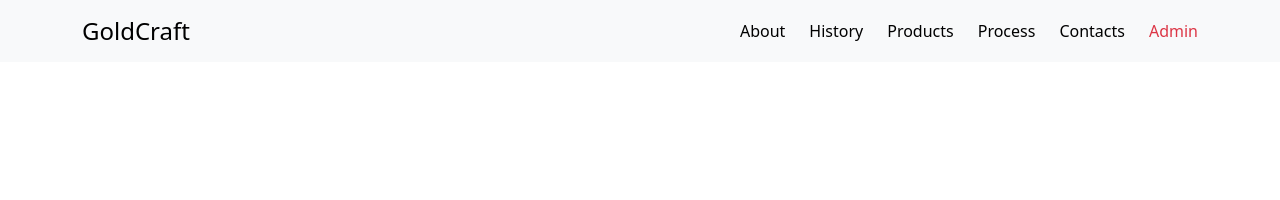
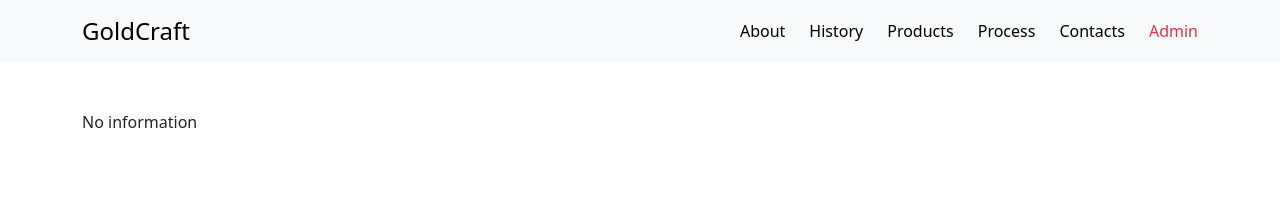
Before and after one commit to Kevincon12/homework65, a React (Vite) app: page /pages/1 in a window 1280 px wide. Shown: the top 200 px of the page. Built offline with nearby package versions, Linux system fonts and the light colour scheme; no server answers.

Commit message:
Добавили вывод информации о странице

```diff
--- a/src/components/PageToShow/PageToShow.tsx
+++ b/src/components/PageToShow/PageToShow.tsx
@@ -18,7 +18,6 @@ const PageToShow = () => {
                 const response = await axiosApi.get(`/pages/${pageName}.json`);
                 const responseData = await response.data;
                 setPage(responseData);
-                console.log(responseData)
             } catch (e) {
                 console.log(e)
             } finally {
@@ -38,6 +37,14 @@ const PageToShow = () => {
                     </div>
                 </div>
             )}
+
+            {page !== null ?
+                <div className='container mt-2'>
+                    <h1 className='card-title'>{page.title}</h1>
+                    <p className='card-text'>{page.content}</p>
+                </div> : <div>No information</div>
+            }
+
         </div>
     );
 };
```
